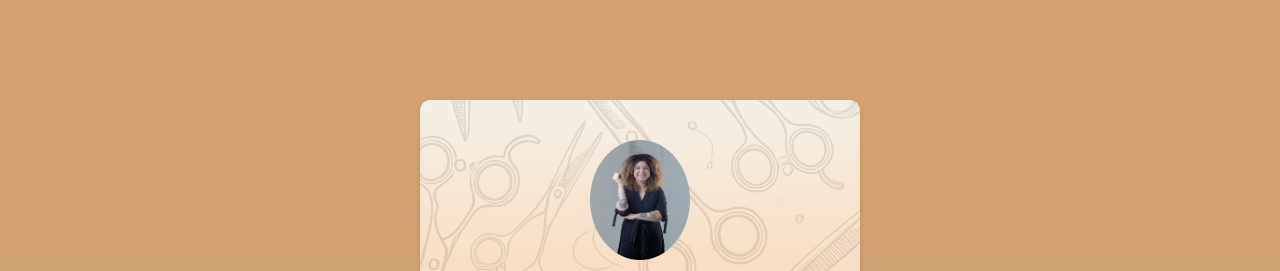
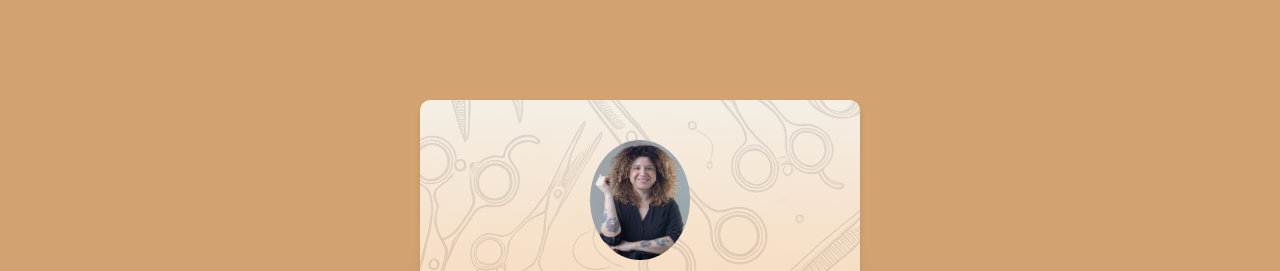
Before and after one commit to VitorRobertoOliveira/page-link-dai-landim, a plain HTML site: page index.html in a window 1280 px wide. Shown: the top 271 px of the page. Drawn offline with Linux system fonts and the light colour scheme.

Commit message:
alterando foto

```diff
--- a/index.html
+++ b/index.html
@@ -15,7 +15,7 @@
 
 <body>
     <div class="container">
-        <img src="/assets/img/daiLandim.jpeg" alt="Dai Landim" class="profile-img">
+        <img src="/assets/img/daiLandimCorte.JPG" alt="Dai Landim" class="profile-img">
         <h1>Dai Landim</h1>
         <p>Te ajudo a descobrir sua melhor versão!</p>
         <div class="links">
```
Also changed, not shown: assets/img/daiLandimCorte.JPG (added).
